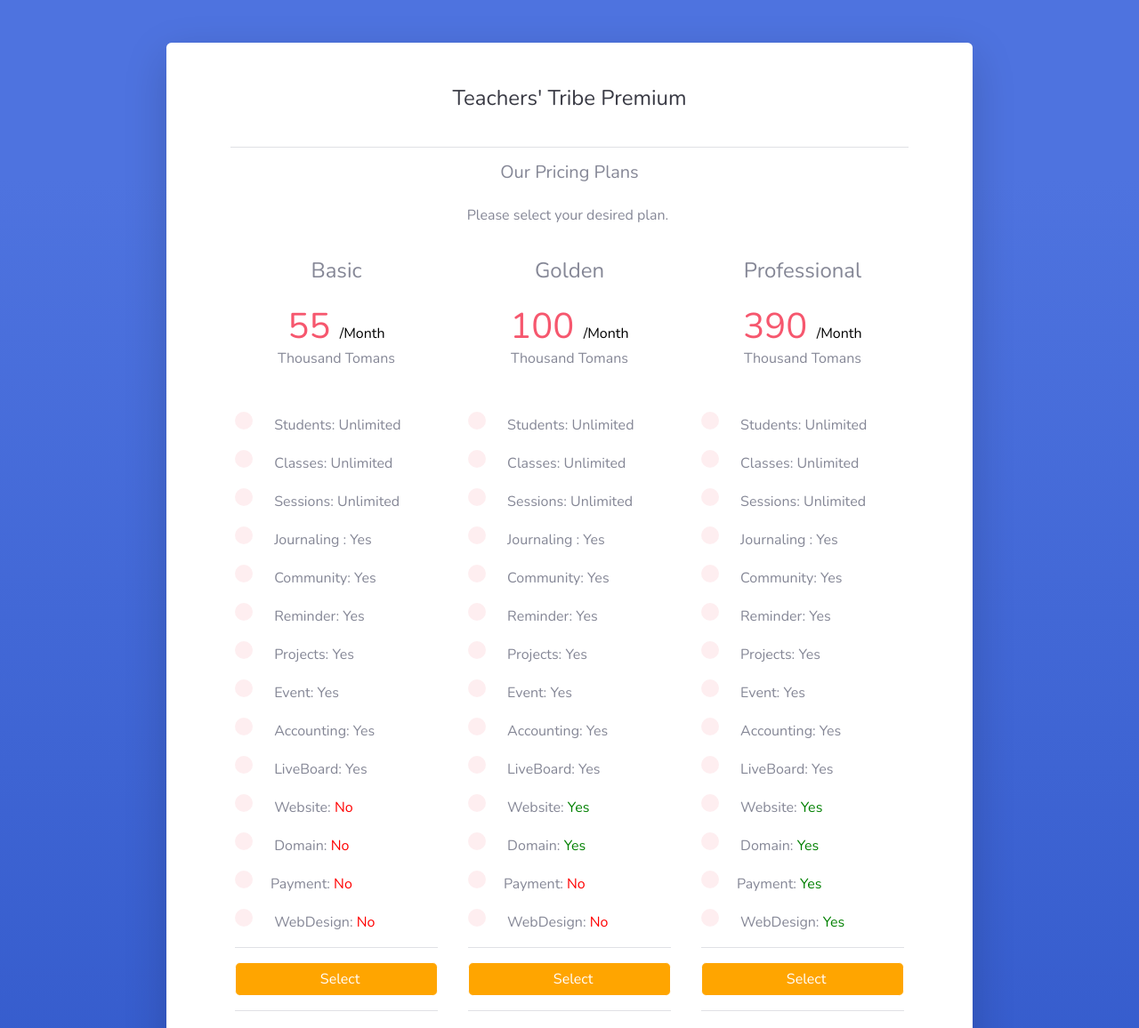
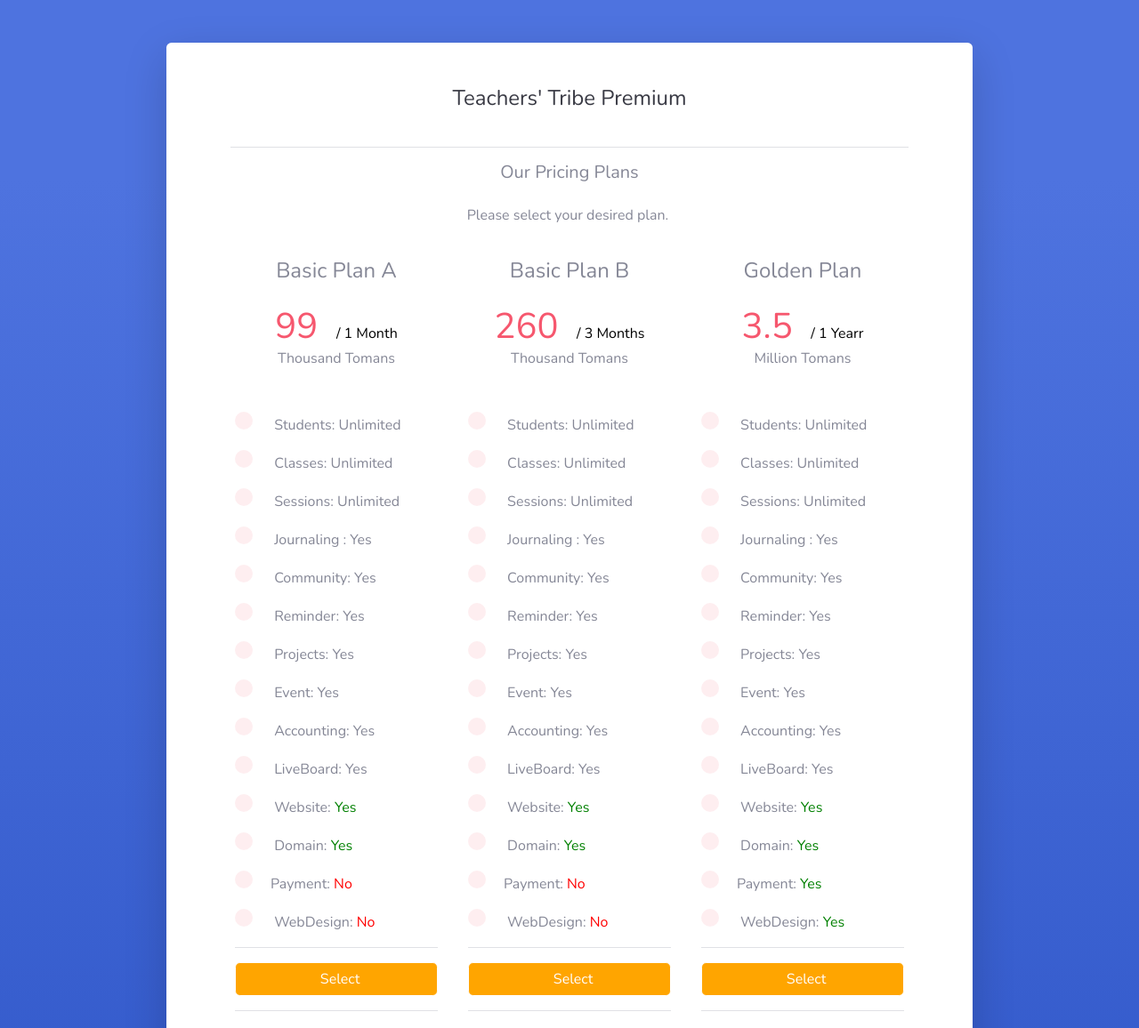
Before and after one commit to navid4u/teacherstribe, a PHP site: page /web_app/premium.php in a window 1280 px wide. Shown: the top 1156 px of the page at 89% size. Run offline with PHP 8.4, Linux system fonts and the light colour scheme; the visitor is signed in with stand-in values (Sample User, id 1); data comes from the database, SQL or seed files in the repository; data that the repository does not hold is empty.

Commit message:
fix payments, fix premium plans, fix search

```diff
--- a/web_app/premium.php
+++ b/web_app/premium.php
@@ -139,10 +139,10 @@
 		<div class="col-lg-4">
 			<div class="bg-white mt-3 price-box">
 				<div class="pricing-name text-center">
-					<h4 class="mb-0">Basic</h4>
+					<h4 class="mb-0">Basic Plan A</h4>
 				</div>
 				<div class="plan-price text-center mt-4">
-					<h1 class="text-custom font-weight-normal mb-0">55 <span>/Month</span></h1> <p> Thousand Tomans</p>
+					<h1 class="text-custom font-weight-normal mb-0">99&nbsp; <span>/ 1 Month</span></h1> <p> Thousand Tomans</p>
 				</div>
 				<div class="price-features mt-5">
 					<p><i class="mdi mdi-check"></i>  Students:<span class="font-weight-bold"> Unlimited</span></p>
@@ -159,9 +159,9 @@
 										<p><i class="mdi mdi-check"></i> Event: <span class="font-weight-bold">Yes</span></p>
 										<p><i class="mdi mdi-check"></i> Accounting: <span class="font-weight-bold">Yes</span></p>
 					<p><i class="mdi mdi-check"></i> LiveBoard: <span class="font-weight-bold">Yes</span></p>
-										<p><i class="mdi mdi-check"></i> Website: <span class="font-weight-bold" style="color:red">No</span></p>
+										<p><i class="mdi mdi-check"></i> Website: <span class="font-weight-bold" style="color:green">Yes</span></p>
 
-										<p><i class="mdi mdi-check"></i> Domain: <span class="font-weight-bold" style="color:red">No</span></p>
+										<p><i class="mdi mdi-check"></i> Domain: <span class="font-weight-bold" style="color:green">Yes</span></p>
 
 										<p><i class="mdi mdi-check"></i>Payment: <span class="font-weight-bold" style="color:red"> No</span></p>
 										<p><i class="mdi mdi-check" ></i> WebDesign: <span class="font-weight-bold" style="color:red">No</span></p>
@@ -181,10 +181,10 @@
 		<div class="col-lg-4">
 			<div class="bg-white mt-3 price-box">
 				<div class="pricing-name text-center">
-					<h4 class="mb-0">Golden</h4>
+					<h4 class="mb-0">Basic Plan B</h4>
 				</div>
 				<div class="plan-price text-center mt-4">
-									<h1 class="text-custom font-weight-normal mb-0">100 <span>/Month</span></h1> <p> Thousand Tomans</p>
+									<h1 class="text-custom font-weight-normal mb-0">260&nbsp; <span>/ 3 Months</span></h1> <p> Thousand Tomans</p>
 
 				</div>
 				<div class="price-features mt-5">
@@ -220,10 +220,10 @@
 		<div class="col-lg-4">
 			<div class="bg-white mt-3 price-box">
 				<div class="pricing-name text-center">
-					<h4 class="mb-0">Professional</h4>
+					<h4 class="mb-0">Golden Plan</h4>
 				</div>
 				<div class="plan-price text-center mt-4">
-									<h1 class="text-custom font-weight-normal mb-0">390 <span>/Month</span></h1> <p> Thousand Tomans</p>
+									<h1 class="text-custom font-weight-normal mb-0">3.5&nbsp; <span>/ 1 Yearr</span></h1> <p> Million Tomans</p>
 
 				</div>
 				<div class="price-features mt-5">
@@ -245,8 +245,8 @@
 
 										<p><i class="mdi mdi-check"></i> Domain: <span class="font-weight-bold" style="color:green">Yes</span></p>
 
-										<p><i class="mdi mdi-check"></i>Payment: <span class="font-weight-bold" style="color:green"> Yes</span></p>
-										<p><i class="mdi mdi-check" ></i> WebDesign: <span class="font-weight-bold" style="color:green">Yes</span></p>
+										<p><i class="mdi mdi-check"></i>Payment: <span class="font-weight-bold" style="color:green" animation: flash 1s infinite;> Yes</span></p>
+										<p><i class="mdi mdi-check" ></i> WebDesign: <span class="font-weight-bold" style="color:green" animation: flash 1s infinite;>Yes</span></p>
 				</div>
 				 <hr>
                                         <a id="amount3" class="btn btn-primary d-block btn-google btn-user w-100 mb-2" role="button" style="background-color:orange"><i></i>&nbsp; Select</a> </a>
@@ -329,7 +329,7 @@
             <label for="amount">Amount of payment::</label>
         </div>
         <div class="col-lg-9">
-            <input type="text"   class="form-control form-control-user" id="amount" name="amount" value="Please select a plan first">
+            <input readonly type="text"   class="form-control form-control-user" id="amount" name="amount" value="Please select a plan first">
         </div>
     </div>
 
@@ -369,14 +369,14 @@
     var link3 = document.getElementById("amount3");
 
 link1.addEventListener("click", function() {
-    input.value = "550000";
+    input.value = "990000";
       link1.style.backgroundColor = "green";
           mybutton.removeAttribute('disabled');
 
       link.style.backgroundColor = "orange";
                   link3.style.backgroundColor = "orange";
-  div.textContent = "You have selected the basic plan";
-  mytext.textContent= " You have selected the basic plan, and you will pay FIFTY FIVE THOUSAND TOMANS for ONE month of use."
+  div.textContent = "You have selected the basic plan A";
+  mytext.textContent= " You have selected the basic plan A, and you will pay NINETY NINE THOUSAND TOMANS for ONE month of use."
 
 
 });
@@ -392,14 +392,14 @@
 var input = document.getElementById("amount");
 
 link.addEventListener("click", function() {
-    input.value = "1000000";
+    input.value = "260000";
       link.style.backgroundColor = "green";
       link1.style.backgroundColor = "orange";
             link3.style.backgroundColor = "orange";
                 mybutton.removeAttribute('disabled');
 
-  div.textContent = "You have selected the golden plan";
-mytext.textContent= " You have selected the golden plan, and you will pay ONE HUNDRED THOUSAND TOMANS for ONE month of use."
+  div.textContent = "You have selected the basic plan A";
+mytext.textContent= " You have selected the basic plan B, and you will pay TWO HUNDRED AND SIXTY THOUSAND TOMANS for 3 monthS of use."
 
 });
 var link1 = document.getElementById("amount1");
@@ -413,15 +413,15 @@
 var input = document.getElementById("amount");
 
 link3.addEventListener("click", function() {
-    input.value = "3000000";
+    input.value = "15000000";
       link.style.backgroundColor = "orange";
       link1.style.backgroundColor = "orange";
       link3.style.backgroundColor = "green";
           mybutton.removeAttribute('disabled');
 
-  div.textContent = "You have selected the professional plan";
+  div.textContent = "You have selected the GOLDEN plan";
 
-mytext.textContent= " You have selected the professional plan, and you will pay THREE HUNDRED NINTY THOUSAND TOMANS for ONE month of use."
+mytext.textContent= " You have selected the professional Golden plan, and you will pay ONE MILLION AND HALF for ONE YEAR of use."
 });
 
 
```
Also changed, not shown: teacher_search.php (+4 -4 lines), web_app/paid.php (+40 -16 lines).
